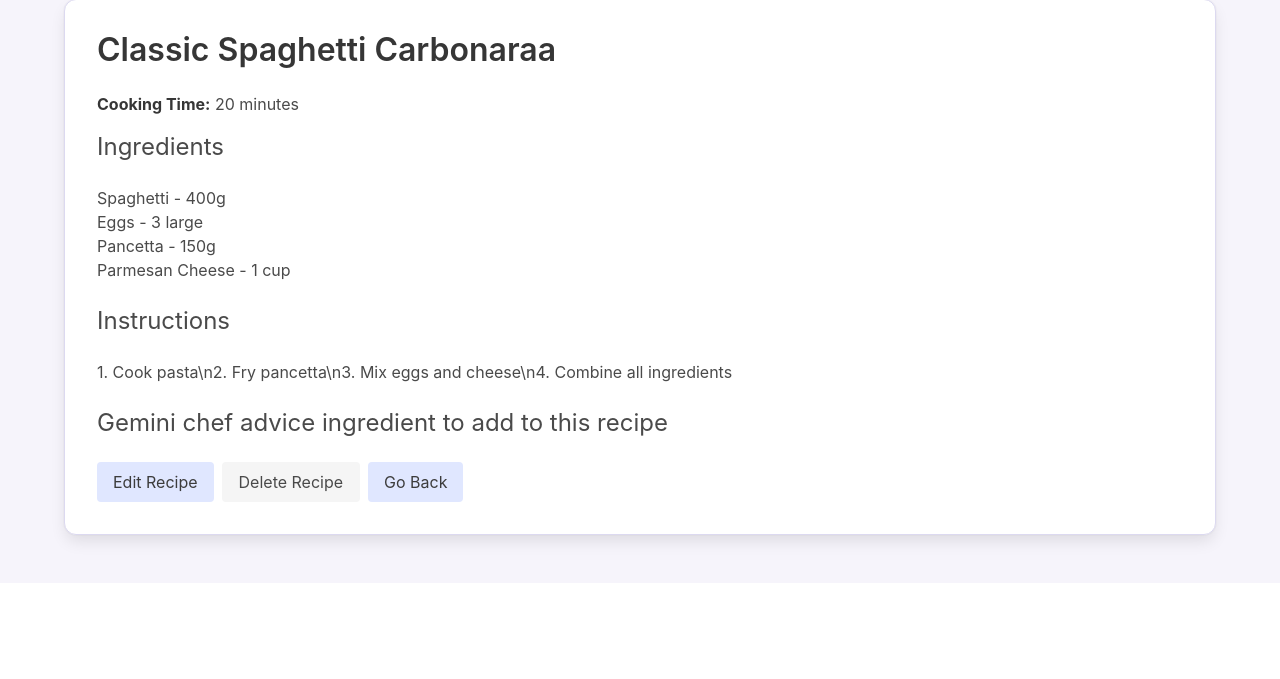
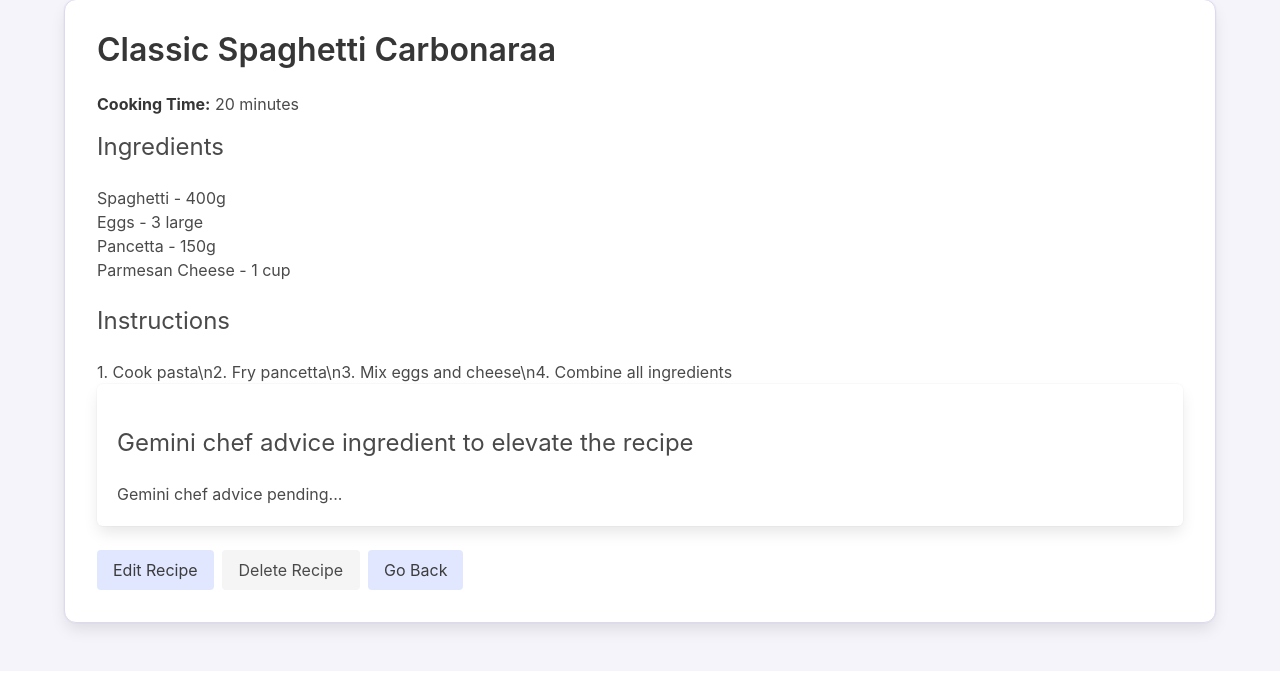
Before and after one commit to vmi98/django-recipe-generator, a Django app: page /recipe_generator/recipes/1/ in a window 1280 px wide. Shown: the part 81-760 px from the top of the page. Run offline with Django 5.2, Linux system fonts and the light colour scheme; data comes from the database, SQL or seed files in the repository; parts of the project's set-up code (start-up, migrations or seed data) failed here and were passed over.

Commit message:
refactor: update template

```diff
--- a/django_recipe_generator/templates/recipe_generator/recipe_detail.html
+++ b/django_recipe_generator/templates/recipe_generator/recipe_detail.html
@@ -57,11 +57,17 @@
         <p class="has-text-grey">No instructions provided for this recipe.</p>
       {% endif %}
 
-      <div>
-        <h3 class="subtitle is-4 mt-5">Gemini chef advice ingredient to add to this recipe</h3>
-        <p>{{ recipe.elevating_twist.twist_ingredient }}</p>
-        <p>{{ recipe.elevating_twist.reason }}</p>
-        <p>{{ recipe.elevating_twist.how_to_use }}</p>
+      <div class="box">
+        <h3 class="subtitle is-4 mt-5">Gemini chef advice ingredient to elevate the recipe</h3>
+          {% if recipe.ai_generation_status == 'pending' %}
+              <p>Gemini chef advice pending...</p>
+          {% elif recipe.ai_generation_status == 'generating' %}
+              <p>Generating Gemini chef advice...</p>
+          {% elif recipe.ai_generation_status == 'completed' %}
+              <p>{{ recipe.elevating_twist.twist_ingredient }}</p>
+              <p>{{ recipe.elevating_twist.reason }}</p>
+              <p>{{ recipe.elevating_twist.how_to_use }}</p>
+          {% endif %}
       </div>
 
       <div class="buttons mt-5">
```
